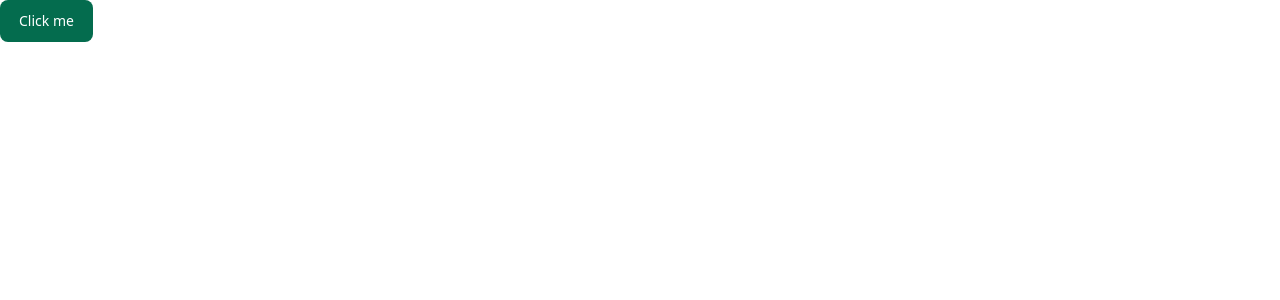
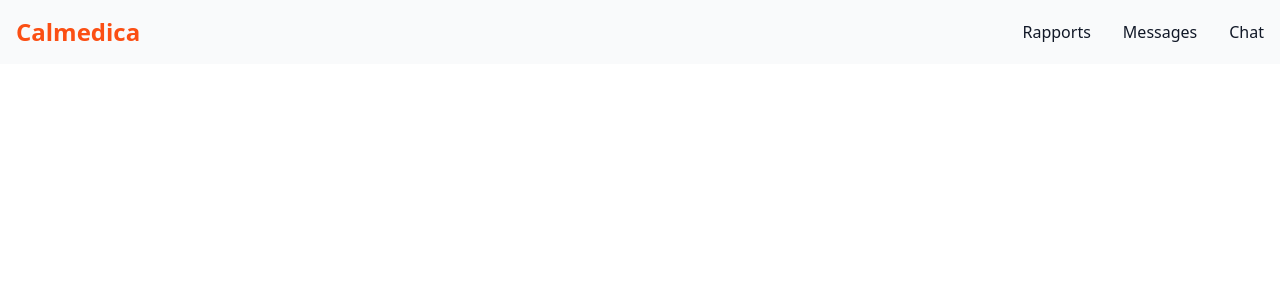
Before and after one commit to TheoBourdel/hackathon, a React (Create React App) app in the folder client/: page / in a window 1280 px wide. Shown: the top 300 px of the page. Built offline with nearby package versions, Linux system fonts and the light colour scheme.

Commit message:
feat(layout): add project layout

```diff
--- a/client/package.json
+++ b/client/package.json
@@ -9,6 +9,7 @@
     "flowbite-react": "^0.10.1",
     "react": "^18.3.1",
     "react-dom": "^18.3.1",
+    "react-router-dom": "^6.24.0",
     "react-scripts": "5.0.1",
     "web-vitals": "^2.1.4"
   },
--- a/client/src/App.js
+++ b/client/src/App.js
@@ -1,19 +1,17 @@
-import { Button } from "flowbite-react";
+import { BrowserRouter } from "react-router-dom";
+import { Routes, Route } from "react-router";
+import Layout from "./layouts/Layout/layout";
 
 function App() {
 
-  async function apiCall() {
-    try {
-      const response = await fetch('http://localhost:8000/api');
-      const data = await response.json();
-      console.log(data);
-    } catch (error) {
-      console.error(error);
-    }
-  }
+  return (
+    <BrowserRouter>
+      <Routes>
+        <Route path="/" element={<Layout />}>
 
-  return (
-    <Button color='success' onClick={() => apiCall()}>Click me</Button>
+        </Route>
+      </Routes>
+    </BrowserRouter>
   );
 }
 
--- /dev/null
+++ b/client/src/layouts/Header/header.js
@@ -0,0 +1,35 @@
+import React from 'react'
+import { Link } from 'react-router-dom'
+
+export default function Header() {
+    return (
+        <nav className="border-gray-200 bg-gray-50 dark:bg-gray-800 dark:border-gray-700">
+            <div className="max-w-screen-xl flex flex-wrap items-center justify-between mx-auto p-4">
+                <Link to="/" className="flex items-center space-x-3 rtl:space-x-reverse">
+                    <span className="self-center text-2xl font-semibold whitespace-nowrap dark:text-white text-custom-orange">Calmedica</span>
+                </Link>
+
+                <button data-collapse-toggle="navbar-solid-bg" type="button" className="inline-flex items-center p-2 w-10 h-10 justify-center text-sm text-gray-500 rounded-lg md:hidden hover:bg-gray-100 focus:outline-none focus:ring-2 focus:ring-gray-200 dark:text-gray-400 dark:hover:bg-gray-700 dark:focus:ring-gray-600" aria-controls="navbar-solid-bg" aria-expanded="false">
+                    <span className="sr-only">Open main menu</span>
+                    <svg className="w-5 h-5" aria-hidden="true" xmlns="http://www.w3.org/2000/svg" fill="none" viewBox="0 0 17 14">
+                        <path stroke="currentColor" strokeLinecap="round" strokeLinejoin="round" strokeWidth="2" d="M1 1h15M1 7h15M1 13h15"/>
+                    </svg>
+                </button>
+
+                <div className="hidden w-full md:block md:w-auto" id="navbar-solid-bg">
+                    <ul className="flex flex-col font-medium mt-4 rounded-lg bg-gray-50 md:space-x-8 rtl:space-x-reverse md:flex-row md:mt-0 md:border-0 md:bg-transparent dark:bg-gray-800 md:dark:bg-transparent dark:border-gray-700">
+                        <li>
+                            <Link to="/rapports" className="block py-2 px-3 md:p-0 text-gray-900 rounded hover:bg-gray-100 md:hover:bg-transparent md:border-0 md:hover:text-custom-orange dark:text-white md:dark:hover:text-blue-500 dark:hover:bg-gray-700 dark:hover:text-white md:dark:hover:bg-transparent">Rapports</Link>
+                        </li>
+                        <li>
+                            <Link to="/messages" className="block py-2 px-3 md:p-0 text-gray-900 rounded hover:bg-gray-100 md:hover:bg-transparent md:border-0 md:hover:text-custom-orange dark:text-white md:dark:hover:text-blue-500 dark:hover:bg-gray-700 dark:hover:text-white md:dark:hover:bg-transparent">Messages</Link>
+                        </li>
+                        <li>
+                            <Link to="/chat" className="block py-2 px-3 md:p-0 text-gray-900 rounded hover:bg-gray-100 md:hover:bg-transparent md:border-0 md:hover:text-custom-orange dark:text-white md:dark:hover:text-blue-500 dark:hover:bg-gray-700 dark:hover:text-white md:dark:hover:bg-transparent">Chat</Link>
+                        </li>
+                    </ul>
+                </div>
+            </div>
+        </nav>
+    )
+}
--- /dev/null
+++ b/client/src/layouts/Layout/layout.js
@@ -0,0 +1,14 @@
+import React from 'react'
+import { Outlet } from 'react-router-dom'
+import Header from '../Header/header'
+
+export default function Layout() {
+  return (
+    <>
+        <Header />
+        <main>
+            <Outlet />
+        </main>
+    </>
+  )
+}
--- a/client/tailwind.config.js
+++ b/client/tailwind.config.js
@@ -7,6 +7,12 @@ module.exports = {
     flowbite.content(),
   ],
   theme: {
+    colors: {
+      'custom-orange': '#FB4F14',
+      'custom-blue': '#35B3B7',
+      'custom-black': '#292831',
+      'custom-gray': '#D0CECE',
+    },
     extend: {},
   },
   plugins: [
```
Also changed, not shown: 1 other file (tests, documents, lock files or other folders).
